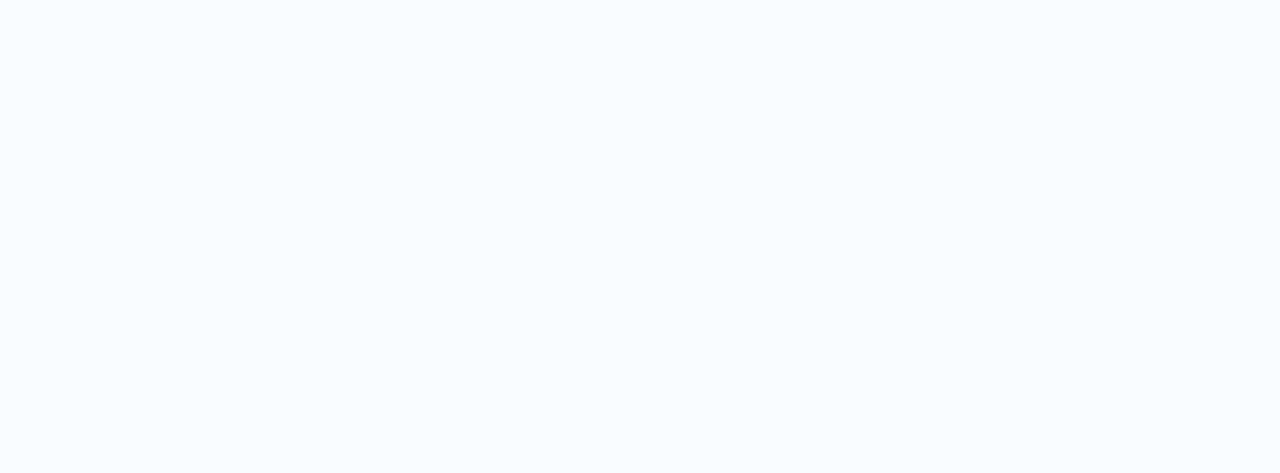
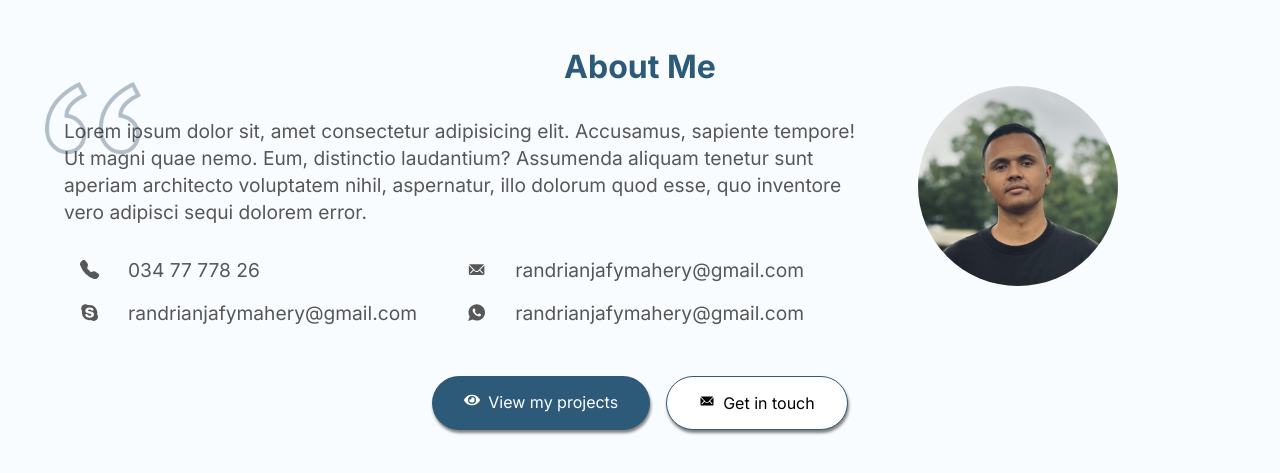
Before and after one commit to mahery76/antonio_porfolio, a Next.js app: page / in a window 1280 px wide. Shown: the part 761-1234 px from the top of the page. Before the commit the page ends 800 px from the top, so only its background shows below. Built offline with nearby package versions, Linux system fonts and the light colour scheme.

Commit message:
about me migrated

```diff
--- a/src/app/_contents/1_NavigationsSection/Navigation.jsx
+++ b/src/app/_contents/1_NavigationsSection/NavigationSection.jsx
@@ -3,12 +3,12 @@ import React, { useState } from "react";
 import { RxHamburgerMenu } from "react-icons/rx";
 import { IoClose } from "react-icons/io5";
 import { FaGithub, FaLinkedin, FaFacebook, FaInstagram } from "react-icons/fa";
-import styles from "./Navigation.module.scss";
+import styles from "./NavigationSection.module.scss";
 import useWindowWidth from "../../_hooks/useWindowWidth";
 import Image from "next/image";
 import logo from "../../../../public/images/MALOGO.png";
 
-function Navigation() {
+function NavigationSection() {
     const [menuIsOpen, setMenuIsOpen] = useState(false);
     const width = useWindowWidth();
     const upToMd = width >= 1024;
@@ -70,4 +70,4 @@ function Navigation() {
     );
 }
 
-export default Navigation
+export default NavigationSection
--- a/src/app/_contents/2_IntroSection/Intro.jsx
+++ b/src/app/_contents/2_IntroSection/IntroSection.jsx
@@ -1,10 +1,10 @@
 import React from 'react'
-import styles from './Intro.module.scss'
+import styles from './IntroSection.module.scss'
 import Fill_icon from '@/app/_components/buttons/Fill_icon'
 import Outline_icon from '@/app/_components/buttons/Outline_icon'
 import { FaEye } from 'react-icons/fa'
 
-function Intro() {
+function IntroSection() {
   return (
     <div className={styles.Intro_section}>
     <div className={styles.Intro_content}>
@@ -28,4 +28,4 @@ function Intro() {
   )
 }
 
-export default Intro
+export default IntroSection
--- /dev/null
+++ b/src/app/_contents/3_AboutMeSection/AboutMeSection.jsx
@@ -0,0 +1,75 @@
+import React from 'react'
+import styles from "./AboutMeSection.module.scss";
+import { BsFillTelephoneFill } from "react-icons/bs";
+import { IoIosMail } from "react-icons/io";
+import { FaEye, FaSkype } from "react-icons/fa";
+import { IoLogoWhatsapp } from "react-icons/io";
+import ProfilePic from "../../../../public/images/mahery.JPG";
+import quote from "../../../../public/images/quotation.png";
+import Image from "next/image";
+import Outline_icon from '@/app/_components/buttons/Outline_icon';
+import Fill_icon from '@/app/_components/buttons/Fill_icon';
+
+function AboutMeSection() {
+  return (
+    <div className={styles.AboutMeSection}>
+    <div className={styles.AboutMeTitle}>About Me</div>
+
+    <div  className={styles.AboutMe_Content_and_Photo}>
+      <div className={styles.AboutMeContent}>
+        <div className={styles.AboutMeDescription}>
+          <div className={styles.AboutMeQuote}>
+            <Image src={quote} className={styles.quotation} />
+          </div>
+          Lorem ipsum dolor sit, amet consectetur adipisicing elit. Accusamus,
+          sapiente tempore! Ut magni quae nemo. Eum, distinctio laudantium?
+          Assumenda aliquam tenetur sunt aperiam architecto voluptatem nihil,
+          aspernatur, illo dolorum quod esse, quo inventore vero adipisci sequi
+          dolorem error.
+        </div>
+        <div className={styles.AboutMeContacts}>
+          <div className={styles.contactItem}>
+            <BsFillTelephoneFill />
+            <div className={styles.contactValues}>034 77 778 26</div>
+          </div>
+          <div className={styles.contactItem}>
+            <IoIosMail />
+            <div className={styles.contactValues}>
+              randrianjafymahery@gmail.com
+            </div>
+          </div>
+          <div className={styles.contactItem}>
+            <FaSkype />
+            <div className={styles.contactValues}>
+              randrianjafymahery@gmail.com
+            </div>
+          </div>
+          <div className={styles.contactItem}>
+            <IoLogoWhatsapp />
+            <div className={styles.contactValues}>
+              randrianjafymahery@gmail.com
+            </div>
+          </div>
+        </div>
+      </div>
+
+      <div className={styles.AboutMeProfilePhoto}>
+        <Image
+          src={ProfilePic}
+          alt="Mahery Antonio"
+          className={styles.ProfilePic}
+        />
+      </div>
+    </div>
+
+    <div className={styles.AboutMe_buttons}>
+      <Fill_icon button_label="View my projects" icon_element={<FaEye />} />
+      <Outline_icon
+        button_label="Get in touch"
+        icon_element={<IoIosMail />}
+      />
+    </div>
+  </div>
+  )
+}
+export default AboutMeSection
--- /dev/null
+++ b/src/app/_contents/3_AboutMeSection/AboutMeSection.module.scss
@@ -0,0 +1,105 @@
+@import "../../breakpoints.module";
+.AboutMeSection {
+    margin: 3em 2em 3em 2em;
+    display: flex;
+    flex-direction: column;
+    justify-content: center;
+    align-items: center;
+    @include breakpoint(sm){
+      margin: 3em 4em 3em 4em;
+    }
+
+    .AboutMeTitle {
+      font-size: 2em;
+      font-weight: bold;
+      color: var(--primary-color);
+    }
+    .AboutMe_Content_and_Photo{
+      display: flex;
+      flex-direction: column;
+      @include breakpoint(md){
+        flex-direction: row;
+        gap: 3em;
+      }
+
+      .AboutMeContent {
+        margin-top: 2em;
+        display: flex;
+        flex-direction: column;
+        @include breakpoint(md){
+          width: 70%;
+        }
+        .AboutMeDescription {
+          color: var(--secondary-color);
+          font-size: 1.2em;
+          line-height: 1.4em;
+          // background-color: yellow;
+
+          .AboutMeQuote {
+            // background-color: pink;
+            position: absolute;
+            margin: -2.5em 0 0 -1em;
+
+            .quotation {
+              opacity: 30%;
+              height: 5em;
+              width: 5em;
+            }
+          }
+        }
+        .AboutMeContacts {
+          // background-color: rgb(216, 152, 152);
+          margin-top: 2em;
+          padding: 0 1em 0 1em;
+          display: grid;
+          grid-template-columns: auto;
+          @include breakpoint(sm){
+            grid-template-columns: auto auto;
+
+          }
+
+          .contactItem {
+            color: var(--secondary-color);
+            font-size: 1.2em;
+            margin-bottom: 1em;
+            // background-color: rgb(201, 201, 255);
+            display: flex;
+            align-items: center;
+
+            .contactValues {
+              margin-left: 1.5em;
+            }
+          }
+        }
+      }
+      .AboutMeProfilePhoto {
+        margin-top: 2em;
+        display: flex;
+        justify-content: center;
+        @include breakpoint(md){
+          margin-top: 0;
+        }
+        .ProfilePic {
+          border-radius: 60em 60em 60em 60em;
+          width: 200px;
+          height: 200px;
+          @include breakpoint(lg){
+            width: 250px;
+            height: 250px;
+          }
+        }
+      }
+    }
+    .AboutMe_buttons {
+      // background-color: rgb(255, 195, 195);
+      width: 100%;
+      margin-top: 2em;
+      display: flex;
+      flex-direction: column;
+      gap: 1em;
+      @include breakpoint(sm){
+        flex-direction: row;
+        justify-content: center;
+      }
+    }
+  }
--- a/src/app/page.js
+++ b/src/app/page.js
@@ -1,13 +1,15 @@
-import Intro from "./_contents/2_IntroSection/Intro";
+import IntroSection from "./_contents/2_IntroSection/IntroSection";
+import AboutMeSection from "./_contents/3_AboutMeSection/AboutMeSection";
 import styles from "./page.module.css";
 import dynamic from "next/dynamic";
-const Navigation = dynamic(() => import('./_contents/1_NavigationsSection/Navigation'),{ ssr: false })
+const NavigationSection = dynamic(() => import('./_contents/1_NavigationsSection/NavigationSection'),{ ssr: false })
 
 export default function Home() {
   return (
   <main>
-    <Navigation />
-    <Intro />
+    <NavigationSection />
+    <IntroSection />
+    <AboutMeSection />
   </main>
   )
 }
```
Also changed, not shown: src/app/_contents/4_SkillSection/Skills.jsx (added, +9 -0 lines), src/app/_contents/1_NavigationsSection/NavigationSection.module.scss (renamed from src/app/_contents/1_NavigationsSection/Navigation.module.scss), src/app/_contents/2_IntroSection/IntroSection.module.scss (renamed from src/app/_contents/2_IntroSection/Intro.module.scss), src/app/_contents/4_SkillSection/Skills.module.scss (added).
